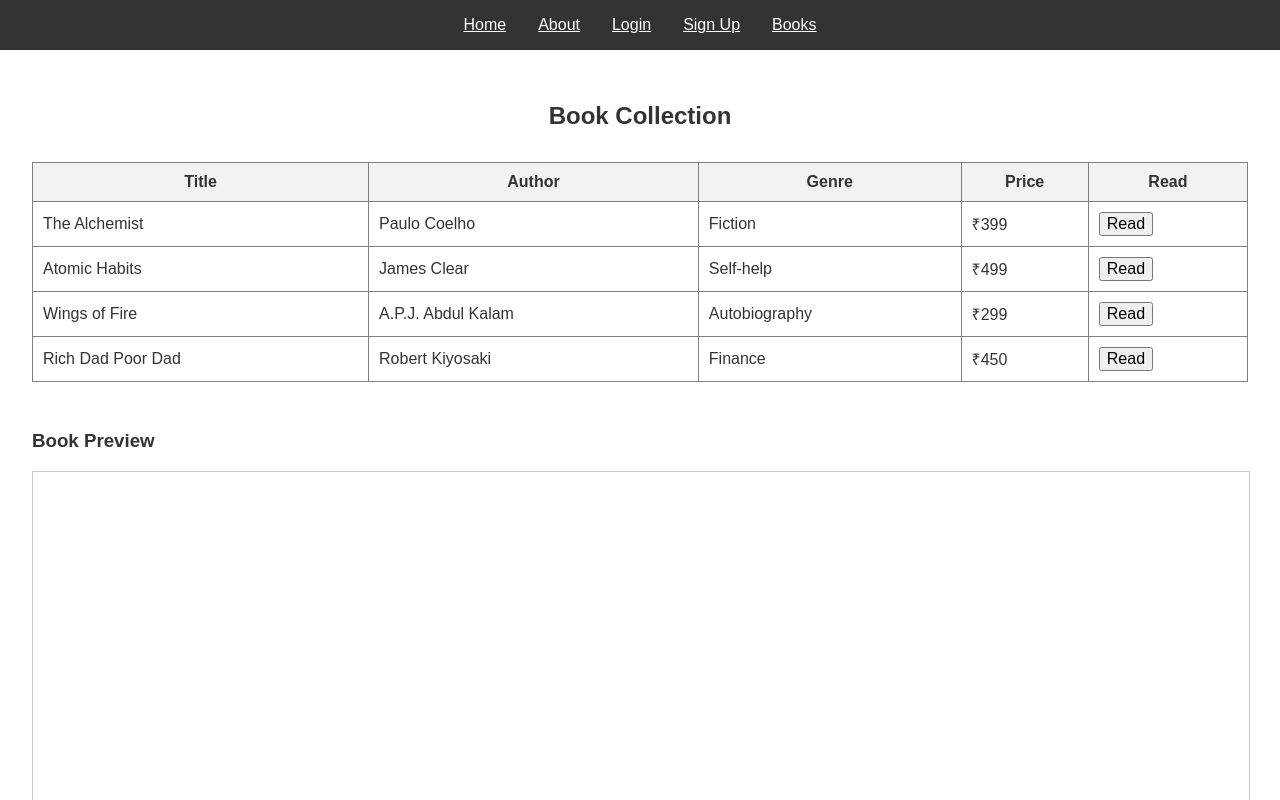
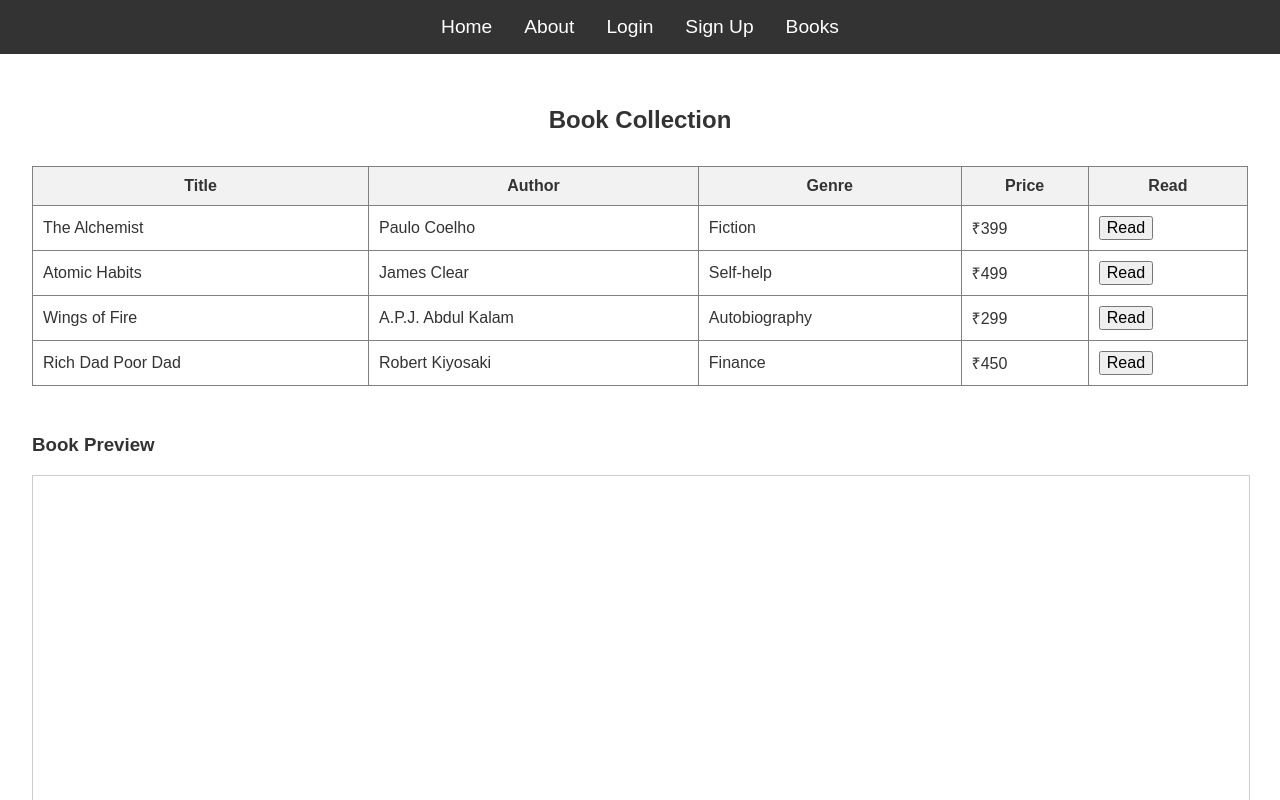
Before and after one commit to Someswarich/using-git-commands, a plain HTML site: page BookStore/books.html in a window 1280 px wide. Shown: the top 800 px of the page. Drawn offline with Linux system fonts and the light colour scheme.

Commit message:
Updated navgation bar

```diff
--- a/BookStore/books.html
+++ b/BookStore/books.html
@@ -7,15 +7,15 @@
 </head>
 <body style="font-family: Arial, sans-serif; margin: 0; padding: 0; color: #333;">
 
-  <header style="background-color: #333; color: white; padding: 1rem 0;">
+ <header style="background-color: #333; color: white; padding: 1rem 0;">
     <nav style="text-align: center;">
-      <ul style="list-style: none; display: flex; justify-content: center; margin: 0; padding: 0;">
-        <li style="margin: 0 1rem;"><a href="index.html" style="color: white;">Home</a></li>
-        <li style="margin: 0 1rem;"><a href="about.html" style="color: white;">About</a></li>
-        <li style="margin: 0 1rem;"><a href="login.html" style="color: white;">Login</a></li>
-        <li style="margin: 0 1rem;"><a href="signup.html" style="color: white;">Sign Up</a></li>
-        <li style="margin: 0 1rem;"><a href="books.html" style="color: white; text-decoration: underline;">Books</a></li>
-      </ul>
+      <ul style="list-style-type: none; margin: 0; padding: 0; display: flex; justify-content: center;">
+        <li style="margin: 0 1rem;"><a href="index.html" style="color: white; text-decoration: none; font-size: 1.2rem;">Home</a></li>
+        <li style="margin: 0 1rem;"><a href="about.html" style="color: white; text-decoration: none; font-size: 1.2rem;">About</a></li>
+        <li style="margin: 0 1rem;"><a href="login.html" style="color: white; text-decoration: none; font-size: 1.2rem;">Login</a></li>
+        <li style="margin: 0 1rem;"><a href="signup.html" style="color: white; text-decoration: none; font-size: 1.2rem;">Sign Up</a></li>
+        <li style="margin: 0 1rem;"><a href="books.html" style="color: white; text-decoration: none; font-size: 1.2rem;">Books</a></li>
+    </ul>
     </nav>
   </header>
 
```
